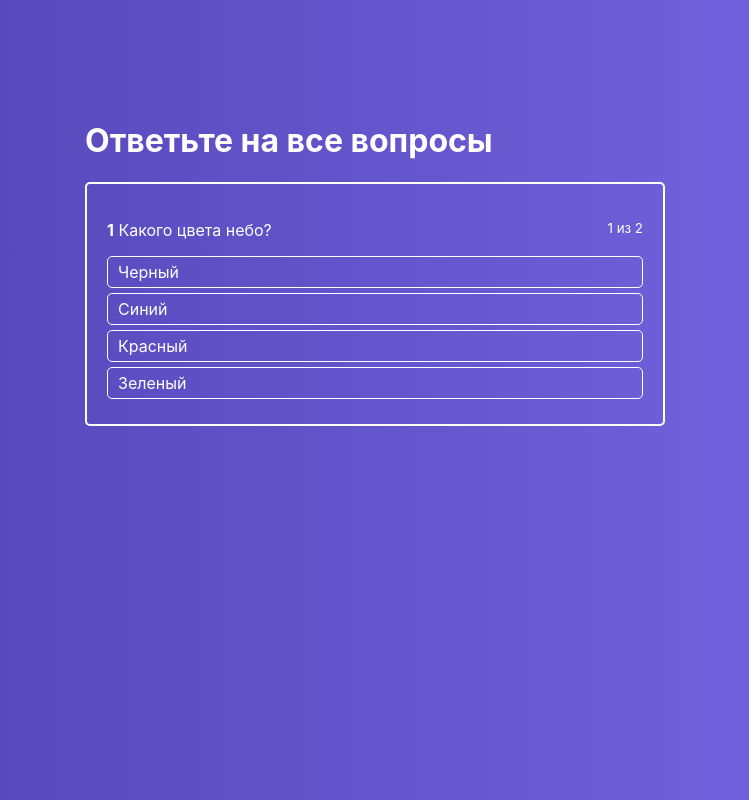
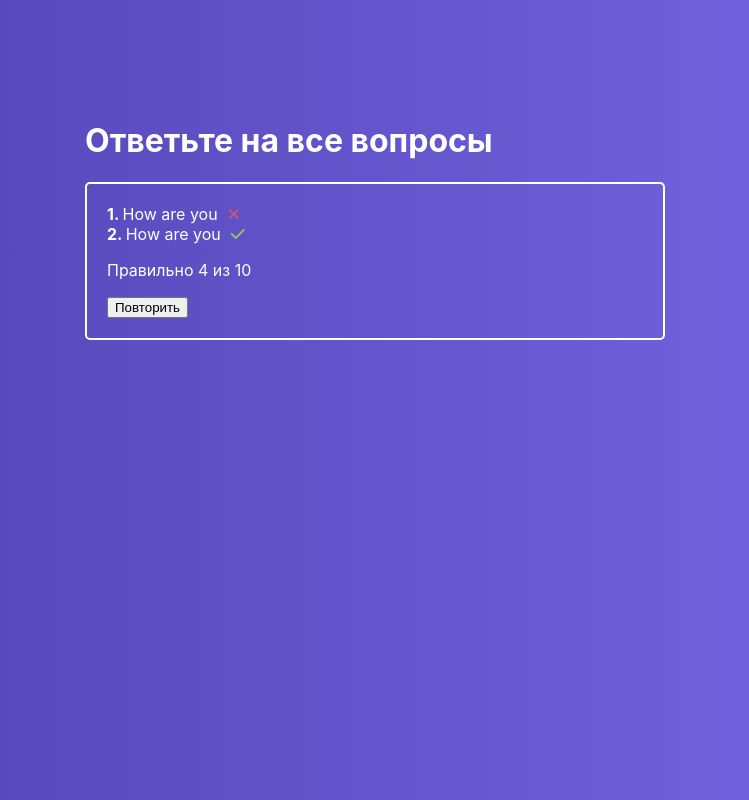
Before and after one commit to Denwa799/reactQuiz, a React app: page / in a window 1280 px wide. Shown: the whole page, without its empty margins (265-1014 px from the left). Built offline with nearby package versions, Linux system fonts and the light colour scheme.

Commit message:
Add output of results

```diff
--- a/public/index.html
+++ b/public/index.html
@@ -24,7 +24,8 @@
       work correctly both with client-side routing and a non-root public URL.
       Learn how to configure a non-root public URL by running `npm run build`.
     -->
-    <title>React App</title>
+    <title>Quiz App</title>
+    <script src="https://use.fontawesome.com/c9c273af52.js"></script>
   </head>
   <body>
     <noscript>You need to enable JavaScript to run this app.</noscript>
--- /dev/null
+++ b/src/components/FinishedQuiz/FinishedQuiz.js
@@ -0,0 +1,30 @@
+import React from 'react'
+import classes from './FinishedQuiz.module.css'
+
+const FinishedQuiz = props => {
+    return (
+        <div className={classes.FinishedQuiz}>
+            <ul>
+                <li>
+                    <strong>1. </strong>
+                    How are you
+                    <i className={'fa fa-times ' + classes.error}/>
+                </li>
+                <li>
+                    <strong>2. </strong>
+                    How are you
+                    <i className={'fa fa-check ' + classes.success}/>
+                </li>
+
+            </ul>
+
+            <p>Правильно 4 из 10</p>
+
+            <div>
+                <button>Повторить</button>
+            </div>
+        </div>
+    )
+}
+
+export default FinishedQuiz
--- /dev/null
+++ b/src/components/FinishedQuiz/FinishedQuiz.module.css
@@ -0,0 +1,26 @@
+.FinishedQuiz {
+    padding: 20px;
+    color: #fff;
+    border: 2px solid #fff;
+    border-radius: 5px;
+    box-sizing: border-box;
+    margin: 0 10px;
+}
+
+.FinishedQuiz ul {
+    list-style: none;
+    padding: 0;
+    margin: 0;
+}
+
+.FinishedQuiz ul li i {
+    margin-left: 10px;
+}
+
+.success {
+    color: rgba(161, 240, 69, .7);
+}
+
+.error {
+    color: rgba(240, 87,108, .7);
+}
--- a/src/containers/Quiz/Quiz.js
+++ b/src/containers/Quiz/Quiz.js
@@ -1,9 +1,11 @@
 import React, {Component} from 'react'
 import classes from './Quiz.module.css'
-import ActiveQuiz from "../../components/ActiveQuiz/ActiveQuiz";
+import ActiveQuiz from '../../components/ActiveQuiz/ActiveQuiz';
+import FinishedQuiz from '../../components/FinishedQuiz/FinishedQuiz'
 
 class Quiz extends Component {
     state = {
+        isFinished: true,
         activeQuestion: 0,
         answerState: null,
         quiz: [
@@ -50,7 +52,9 @@
 
             const timeout = window.setTimeout(() => {
                 if (this.isQuizFinished()) {
-                    alert('Finished')
+                    this.setState({
+                        isFinished: true
+                    })
                 } else {
                     this.setState({
                         activeQuestion: this.state.activeQuestion + 1,
@@ -76,7 +80,13 @@
             <div className={classes.Quiz}>
                 <div className={classes.QuizWrapper}>
                     <h1>Ответьте на все вопросы</h1>
-                    <ActiveQuiz
+
+                    {
+                        this.state.isFinished
+                            ? <FinishedQuiz
+
+                            />
+                            : <ActiveQuiz
                                 answers={this.state.quiz[this.state.activeQuestion].answers}
                                 question={this.state.quiz[this.state.activeQuestion].question}
                                 onAnswerClick={this.onAnswerClickHandler}
@@ -84,6 +94,8 @@
                                 answerNumber={this.state.activeQuestion + 1}
                                 state={this.state.answerState}
                             />
+                    }
+
                 </div>
             </div>
         )
```
Lines whose indentation alone changed are shown as unchanged.
